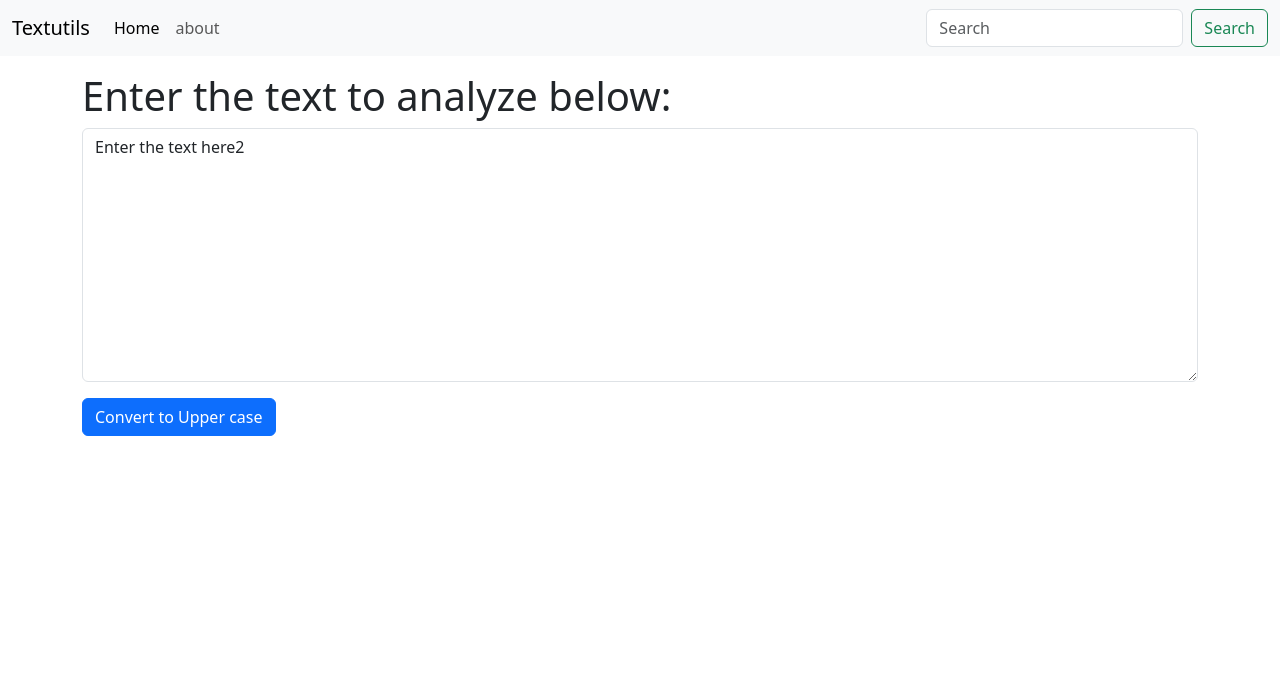
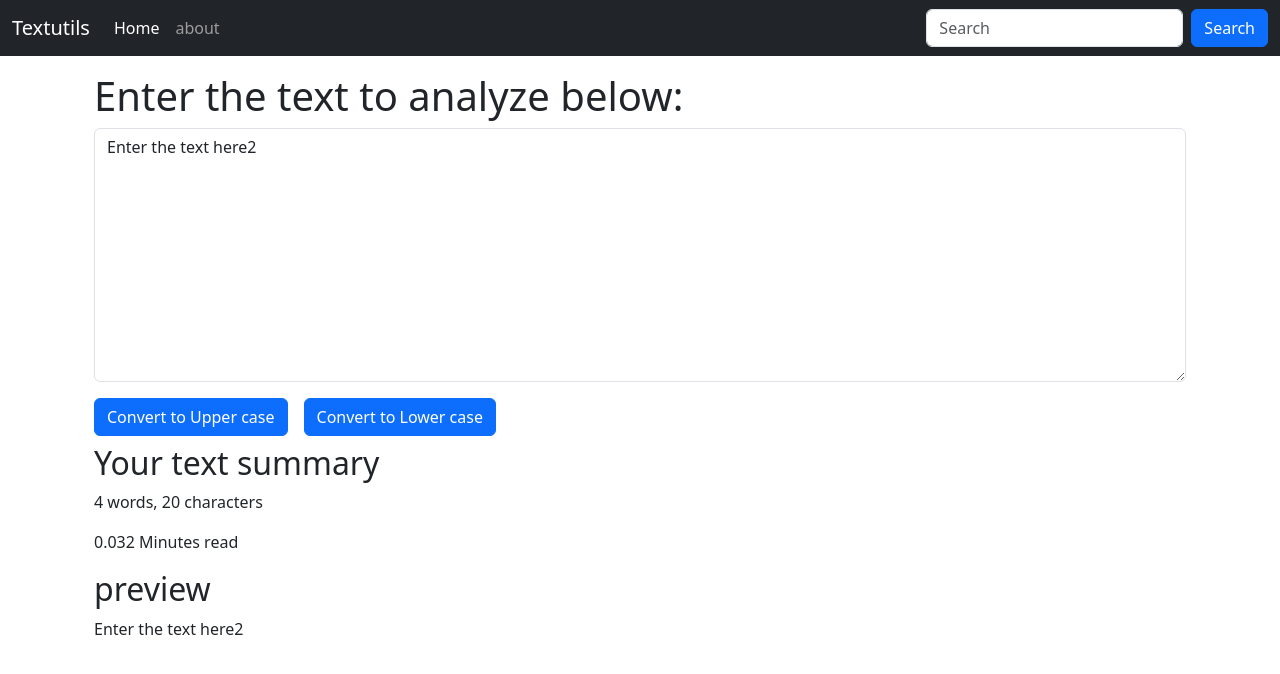
Before and after one commit to Hardikmaind/learning-react-Textutils-app-, a React (Create React App) app: page / in a window 1280 px wide. Shown: the top 674 px of the page. Built offline with nearby package versions, Linux system fonts and the light colour scheme.

Commit message:
vid-8 harry react course

```diff
--- a/src/Components/Navbar.js
+++ b/src/Components/Navbar.js
@@ -7,7 +7,7 @@
 
 export default function Navbar(props) {
   return (
-    <nav className="navbar navbar-expand-lg bg-body-tertiary">
+    <nav className="navbar navbar-expand-lg  navbar-dark bg-dark">
   <div className="container-fluid">
                                         {/* this props.title passes our title in the  app.js when we include it in in Navbar component. it is written in "{ }" because it is the javascript and js is always written in curlly brackets */}
     <a className="navbar-brand" href="/">{props.title}</a>
@@ -26,7 +26,8 @@
       </ul>
       <form className="d-flex" role="search">
         <input className="form-control me-2" type="search" placeholder="Search" aria-label="Search"/>
-        <button className="btn btn-outline-success" type="submit">Search</button>
+                          {/* success is for green color, primary is for blue color */}
+        <button className="btn btn-primary " type="submit">Search</button>
       </form>
     </div>
   </div>
--- a/src/Components/TextForm.js
+++ b/src/Components/TextForm.js
@@ -1,19 +1,25 @@
 /* eslint-disable no-unused-vars */
 
 // this {useState} is a Hook. this useState hook helps us in making the hook
-import React,{useState} from 'react'
+import React, { useState } from 'react'
 
 // eslint-disable-next-line import/no-anonymous-default-export
 export default function (props) {
 
-    const handleUpClick = ()=>{
+    const handleUpClick = () => {
         // console.log('upper case was clicked '+ text);  it is not necessary to include this. it is just for our understanding and debugging
         // this change the present state of "text" which in default was "enter the text here2" when you click the button it will change from "enter the text here2" to "you have clicked on  handle up click"
         let newText = text.toUpperCase();
         setText(newText)
     }
+    const handleLoClick = () => {
+        // console.log('Lower case was clicked '+ text);  it is not necessary to include this. it is just for our understanding and debugging
+        // this change the present state of "text" which in default was "enter the text here2" when you click the button it will change from "enter the text here2" to "you have clicked on  handle low click"
+        let newText = text.toLowerCase();
+        setText(newText)
+    }
     // when whe handle on chnage funtion is triggerd  the object event is created.
-    const handleOnChange=(event)=>{
+    const handleOnChange = (event) => {
         // console.log('on Change'); it is not necessary to include this. it is just for our understanding and debugging
         // this changes the present state of the our "text" to another. and
         setText(event.target.value)
@@ -23,9 +29,12 @@
     // here we are using the destruting the array const[text,setText]
     // here the default value of text  is "enter the text here2" which is the initial state of the text,its next text will be changed through setText.
     // text and setText are the state variables.state variable are the variables,which react will automatically watch
-    const[text,setText]=useState('Enter the text here2')
+    // const [text, setText] = useState('Enter the text here2') ; we have enterd here text default. this is just for out understanding
+    const [text, setText] = useState('Enter the text here2')
     return (
-        <div>
+        // this below written is the jsx fragment
+        <>
+            <div className='container'>
                 <h1>{props.heading}</h1>
                 <div className="mb-3">
                     {/* onchange event will fire this below funtion.it is necessary to include this event cause if we not include it we will not be able to change the state of the state variavle "state" once it is changed . also it becomes necessary to update the state variable 'text' in  value="text" jaise hi koi type kare */}
@@ -33,6 +42,17 @@
                 </div>
                 {/* onlick event will fire this below funtions */}
                 <button className="btn btn-primary" onClick={handleUpClick}>Convert to Upper case</button>
+                <button className="btn btn-primary mx-3" onClick={handleLoClick}>Convert to Lower case</button>
             </div>
+            <div className="container my-2">
+                <h2>Your text summary</h2>
+                {/* text.split() functions split an string with the particular separator in this case space and returns it as an array */}
+                <p>{text.split(" ").length} words, {text.length} characters</p>
+                {/* since 0.008 minutes req to read one word */}
+                <p>{0.008 * (text.split(" ").length)} Minutes read</p>
+                <h2>preview</h2>
+                <p>{text}</p>
+            </div>
+        </>
     )
 }
```
Lines whose indentation alone changed are shown as unchanged.
